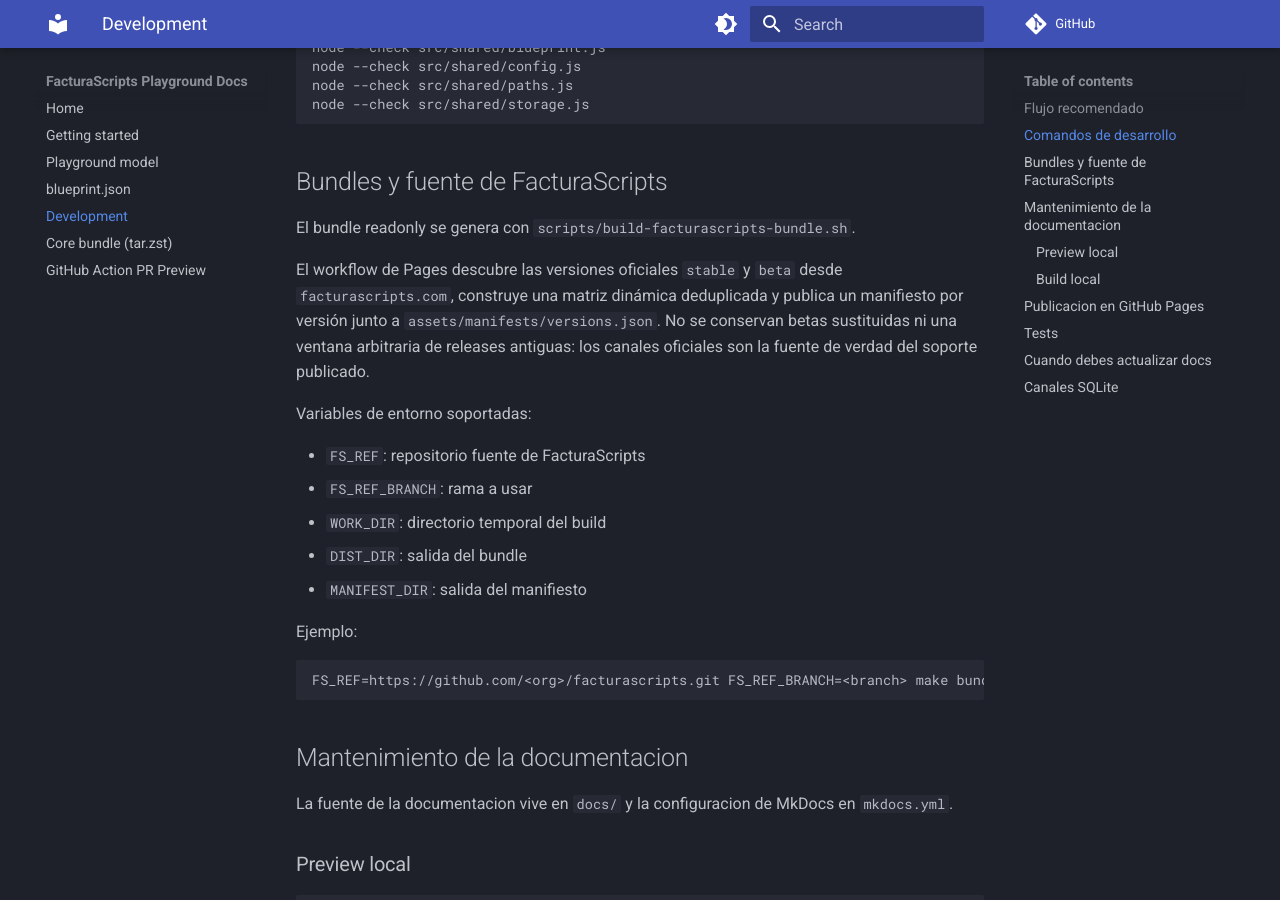
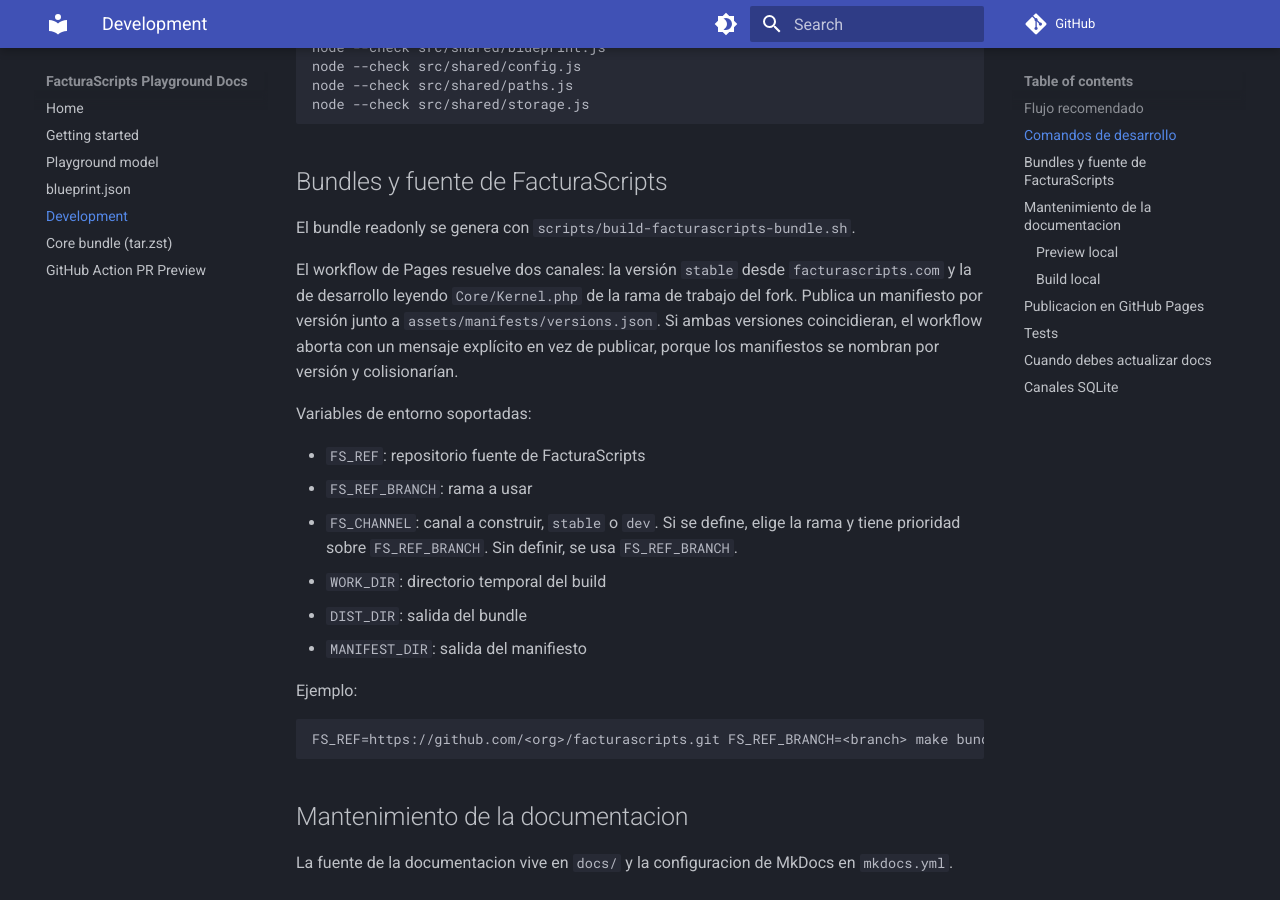
Before and after one commit to erseco/facturascripts-playground, an MkDocs documentation site: the page built from docs/development.md, in a window 1280 px wide and 900 px high, scrolled down 936 px. Built offline with MkDocs 1.6.1 and Material for MkDocs 9.7.7, drawn with Linux system fonts in a browser that asks for light colours; comment, search, counter and statistics services are not loaded.

Commit message:
Corrige menciones obsoletas al canal beta en development.md, README.md y AGENTS.md

```diff
--- a/docs/development.md
+++ b/docs/development.md
@@ -47,16 +47,19 @@
 
 El bundle readonly se genera con `scripts/build-facturascripts-bundle.sh`.
 
-El workflow de Pages descubre las versiones oficiales `stable` y `beta` desde
-`facturascripts.com`, construye una matriz dinámica deduplicada y publica un
-manifiesto por versión junto a `assets/manifests/versions.json`. No se conservan
-betas sustituidas ni una ventana arbitraria de releases antiguas: los canales
-oficiales son la fuente de verdad del soporte publicado.
+El workflow de Pages resuelve dos canales: la versión `stable` desde
+`facturascripts.com` y la de desarrollo leyendo `Core/Kernel.php` de la rama de
+trabajo del fork. Publica un manifiesto por versión junto a
+`assets/manifests/versions.json`. Si ambas versiones coincidieran, el workflow
+aborta con un mensaje explícito en vez de publicar, porque los manifiestos se
+nombran por versión y colisionarían.
 
 Variables de entorno soportadas:
 
 - `FS_REF`: repositorio fuente de FacturaScripts
 - `FS_REF_BRANCH`: rama a usar
+- `FS_CHANNEL`: canal a construir, `stable` o `dev`. Si se define, elige la rama y tiene
+  prioridad sobre `FS_REF_BRANCH`. Sin definir, se usa `FS_REF_BRANCH`.
 - `WORK_DIR`: directorio temporal del build
 - `DIST_DIR`: salida del bundle
 - `MANIFEST_DIR`: salida del manifiesto
```
Also changed, not shown: AGENTS.md (+2 -1 lines), README.md (+5 -5 lines).
